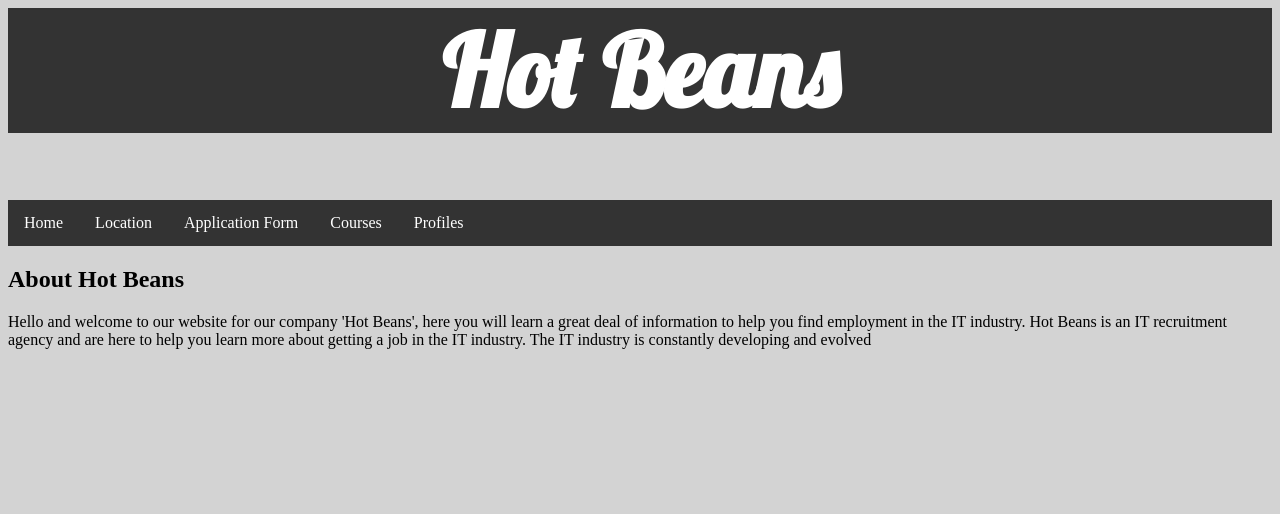
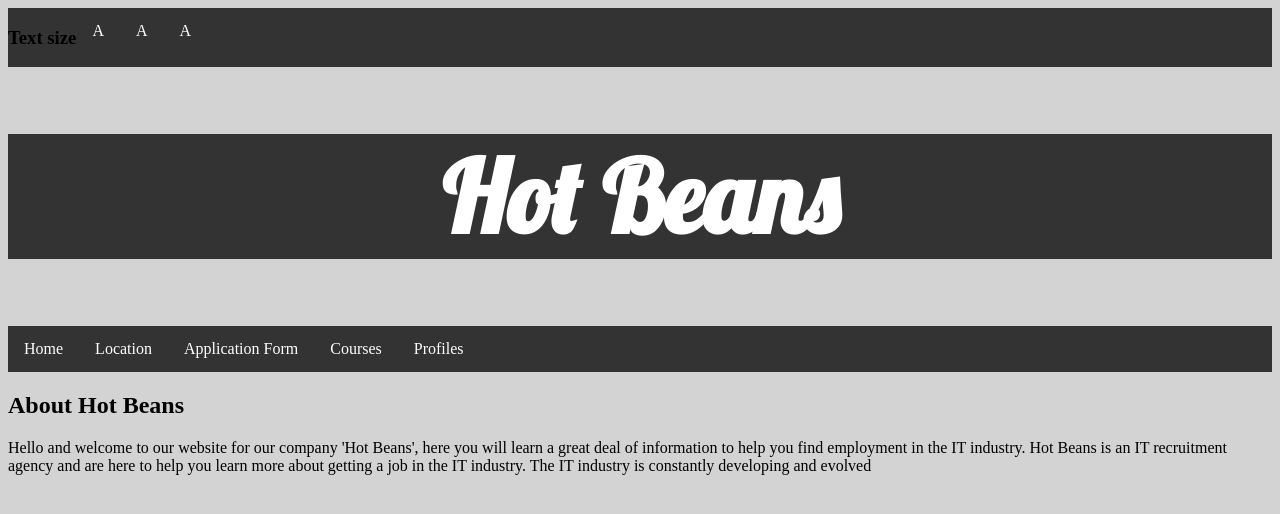
Before and after one commit to GeorgeLiddle03/HotBeansWebsite, a plain HTML site: page index.html in a window 1280 px wide. Drawn offline with Linux system fonts and the light colour scheme.

Commit message:
Add files via upload

```diff
--- a/index.html
+++ b/index.html
@@ -49,6 +49,17 @@
 </head>
 
 <body>
+	<ul class="js--accessibility__font__size list--unstyled list--inline">
+    <li><h3>Text size</h3></li>
+    <li id="font__size--0">
+        <a href="#" class="">A</a>
+    </li>
+    <li id="font__size--1">
+        <a href="#" class="">A</a>
+    </li>
+    <li id="font__size--2">
+        <a href="#" class="current">A</a></li>
+</ul>
 	<h1 style="text-align: center; font-size: 100; color:white;">Hot Beans</h1>
 	<ul>
 	<li> <a href="index.html"> Home </a> </li>
```
